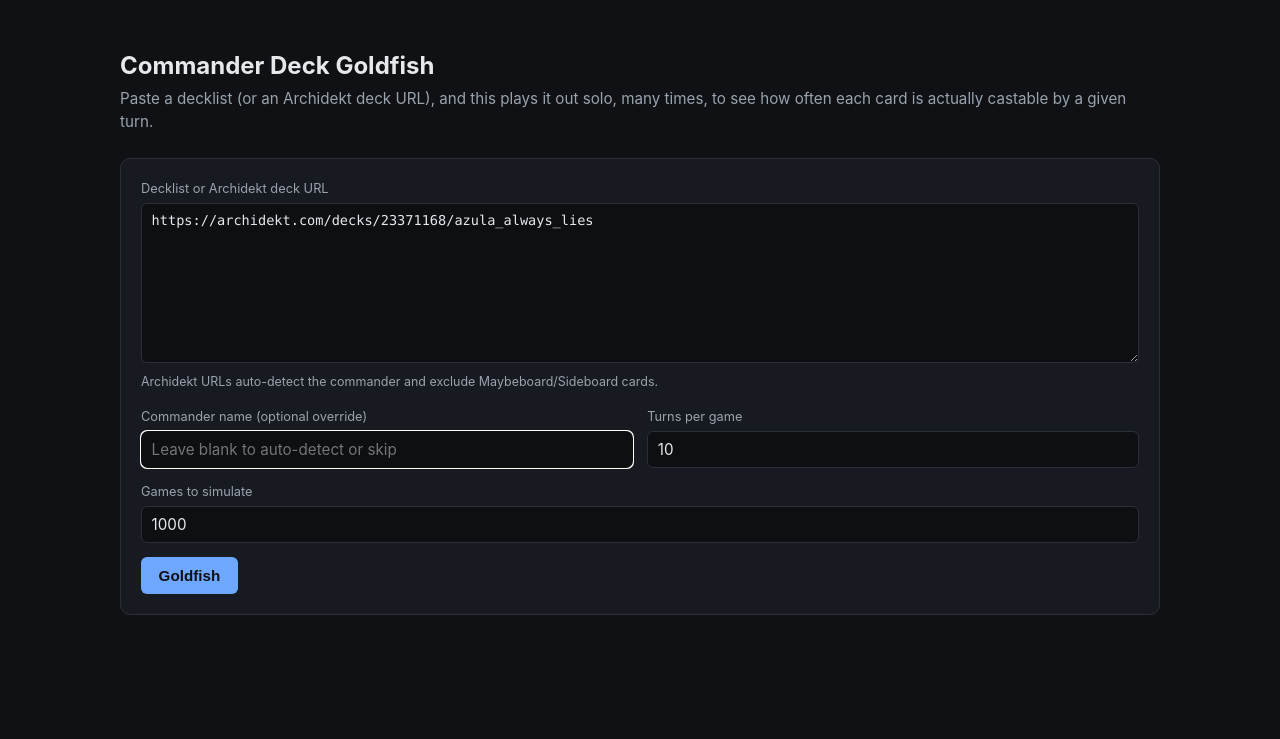
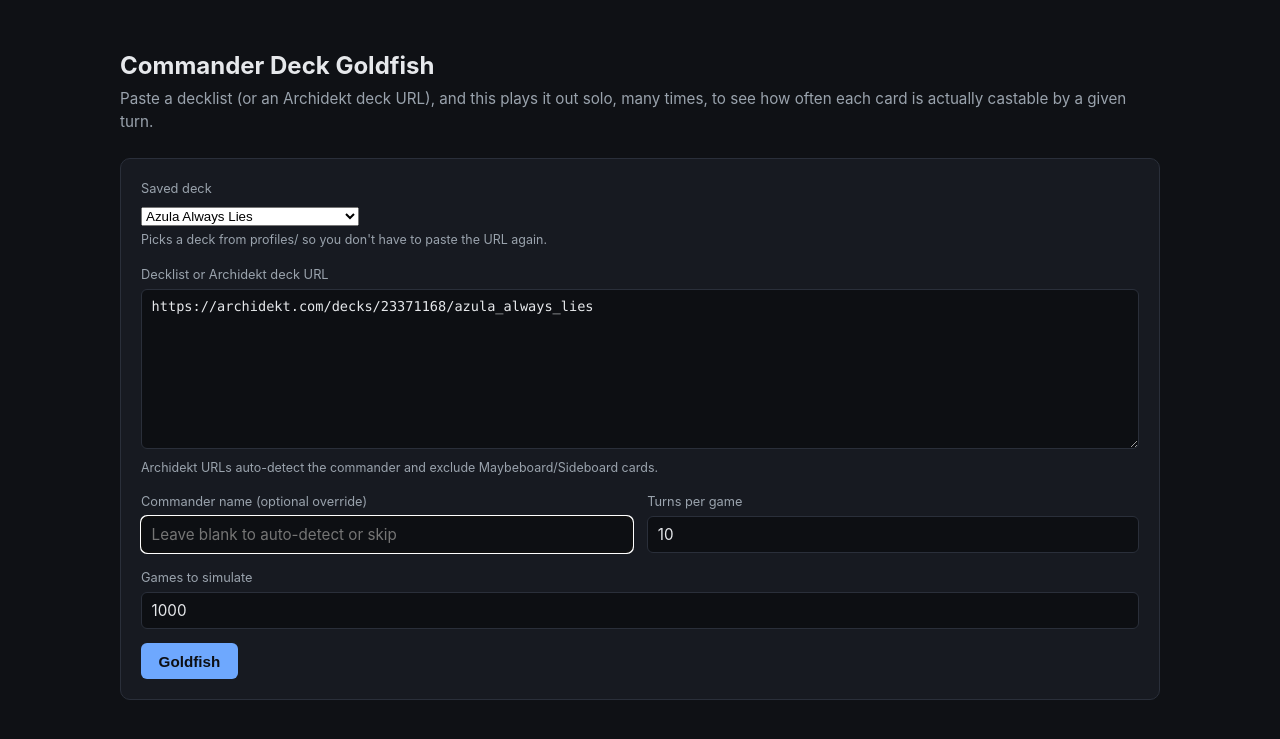
Before and after one commit to devonmurphy/commander-deck-goldfish, a Flask app: page / in a window 1280 px wide. Shown: the top 739 px of the page. Run offline with Flask 3, Linux system fonts and the light colour scheme.

Commit message:
Add saved-deck dropdown to the web UI
Profiles now carry an optional name/decklist_url so the goldfish form
can list them in a dropdown instead of requiring the URL to be pasted
each time. Selecting one fills the decklist field. The index route
also accepts ?decklist=&commander= query params to prefill/open a
specific deck directly.

Co-Authored-By: Claude Sonnet 5 <noreply@anthropic.com>

```diff
--- a/app.py
+++ b/app.py
@@ -35,6 +35,14 @@ def _int_field(form, name, default, minimum=1):
     return value
 
 
+def _saved_decks():
+    """Profiles that carry a "decklist_url" (and "name") show up in the
+    web UI's saved-deck dropdown -- everything else about a profile is
+    simulation behavior, not a UI concern, so this is the only bit of
+    profile data the app layer reads directly."""
+    return [p for p in sim.list_profiles() if p.get("decklist_url")]
+
+
 @app.route("/", methods=["GET", "POST"])
 def index():
     form_values = {
@@ -45,6 +53,10 @@ def index():
     }
     result = None
     error = None
+
+    if request.method == "GET" and request.args.get("decklist"):
+        form_values["decklist"] = request.args.get("decklist", "").strip()
+        form_values["commander"] = request.args.get("commander", "").strip()
 
     if request.method == "POST":
         form_values["decklist"] = request.form.get("decklist", "").strip()
@@ -67,7 +79,9 @@ def index():
         except Exception as e:
             error = f"Something went wrong fetching card data: {e}"
 
-    return render_template("index.html", form_values=form_values, result=result, error=error)
+    return render_template(
+        "index.html", form_values=form_values, result=result, error=error, saved_decks=_saved_decks()
+    )
 
 
 @app.route("/replay", methods=["POST"])
--- a/profiles/esika_god_of_the_tree_the_prismatic_bridge.json
+++ b/profiles/esika_god_of_the_tree_the_prismatic_bridge.json
@@ -1,4 +1,6 @@
 {
+  "name": "The Prismatic Bridge to Nowhere",
+  "decklist_url": "https://archidekt.com/decks/1064159/the_prismatic_bridge_to_nowhere",
   "commander": "Esika, God of the Tree // The Prismatic Bridge",
   "win_creature_count_threshold": 5,
   "win_creature_min_cmc": 5
--- a/profiles/fire_lord_azula.json
+++ b/profiles/fire_lord_azula.json
@@ -1,4 +1,6 @@
 {
+  "name": "Azula Always Lies",
+  "decklist_url": "https://archidekt.com/decks/23371168/azula_always_lies",
   "commander": "Fire Lord Azula",
   "hold_until_commander_resolves": ["Instant", "Flash"],
   "commander_copies_spells_while_attacking": true,
--- a/profiles/titania_protector_of_argoth.json
+++ b/profiles/titania_protector_of_argoth.json
@@ -1,4 +1,6 @@
 {
+  "name": "Titania is Back",
+  "decklist_url": "https://archidekt.com/decks/23684522/titania_is_back",
   "commander": "Titania, Protector of Argoth",
   "win_creature_count_threshold": 8
 }
--- a/profiles/zeriam_golden_wind.json
+++ b/profiles/zeriam_golden_wind.json
@@ -1,4 +1,6 @@
 {
+  "name": "Zeriam, Golden Wind",
+  "decklist_url": "https://archidekt.com/decks/23913397/zeriam_golden_wind",
   "commander": "Zeriam, Golden Wind",
   "win_tribal_token_type": "Griffin",
   "win_tribal_token_threshold": 20,
--- a/templates/index.html
+++ b/templates/index.html
@@ -264,6 +264,20 @@
     <p class="subtitle">Paste a decklist (or an Archidekt deck URL), and this plays it out solo, many times, to see how often each card is actually castable by a given turn.</p>
 
     <form class="panel" method="post" id="goldfish-form">
+      {% if saved_decks %}
+      <div class="full">
+        <label for="saved-deck">Saved deck</label>
+        <select id="saved-deck">
+          <option value="">-- pick a saved deck --</option>
+          {% for deck in saved_decks %}
+          <option value="{{ deck.decklist_url }}" {% if form_values.decklist == deck.decklist_url %}selected{% endif %}>
+            {{ deck.name or deck.commander }}
+          </option>
+          {% endfor %}
+        </select>
+        <div class="hint">Picks a deck from profiles/ so you don't have to paste the URL again.</div>
+      </div>
+      {% endif %}
       <div class="full">
         <label for="decklist">Decklist or Archidekt deck URL</label>
         <textarea id="decklist" name="decklist" placeholder="1x Sol Ring&#10;1x Command Tower&#10;...&#10;&#10;or paste an https://archidekt.com/decks/... URL" required>{{ form_values.decklist }}</textarea>
@@ -508,6 +522,15 @@
       document.getElementById('goldfish-btn').disabled = true;
       document.getElementById('loading-overlay').classList.add('show');
     });
+
+    const savedDeckSelect = document.getElementById('saved-deck');
+    if (savedDeckSelect) {
+      savedDeckSelect.addEventListener('change', function () {
+        if (!savedDeckSelect.value) return;
+        document.getElementById('decklist').value = savedDeckSelect.value;
+        document.getElementById('commander').value = '';
+      });
+    }
 
     {% if result %}
     (function setUpGamePlayer() {
```
